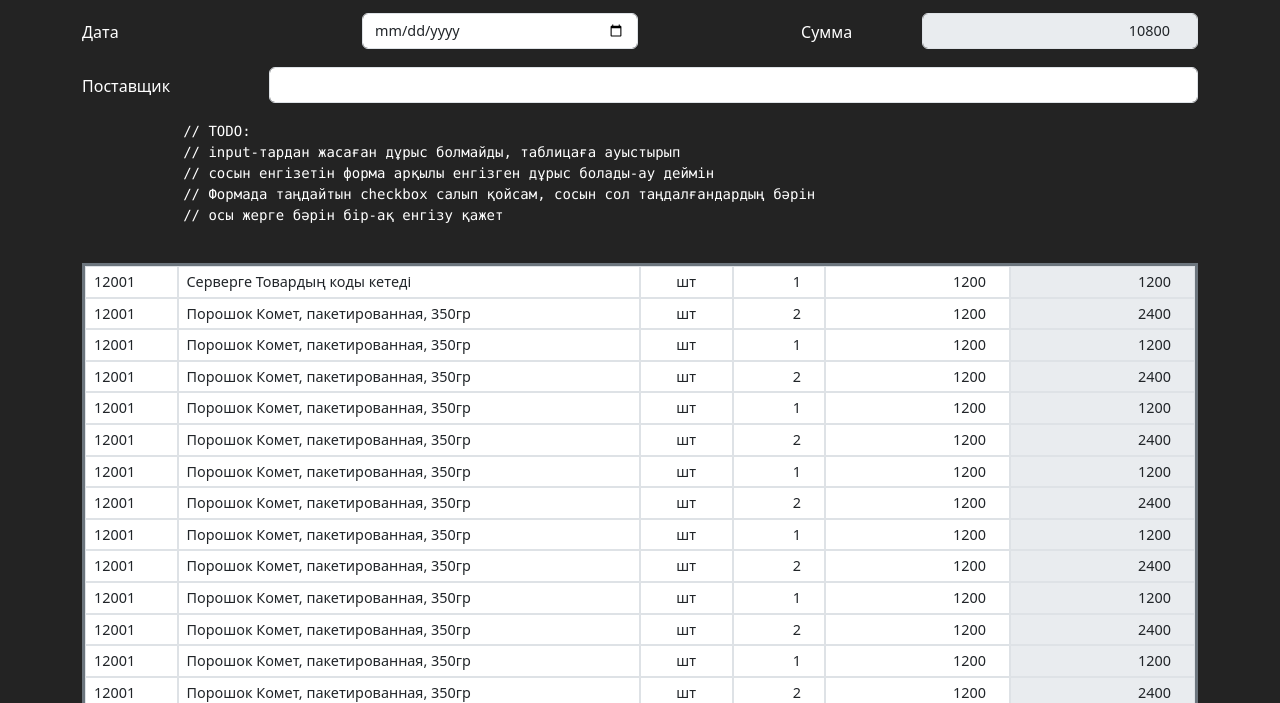
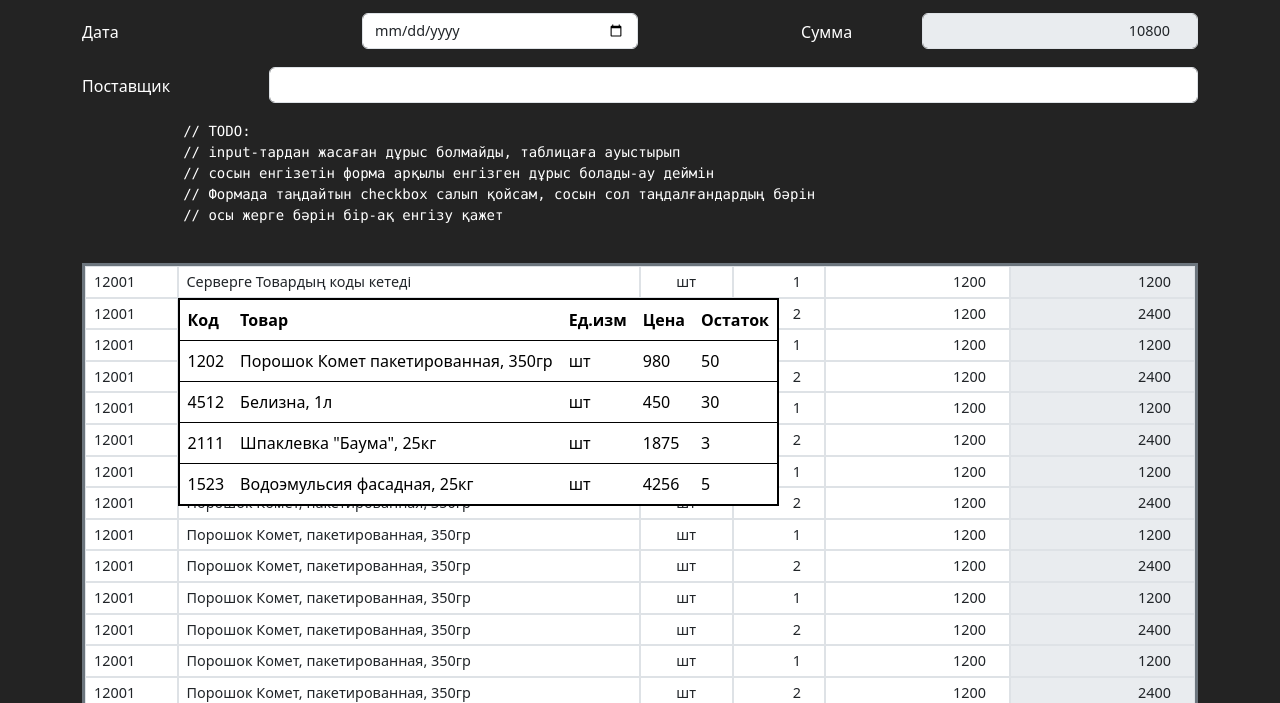
Before and after one commit to matxon/goszakup, a browser extension: page public/purchase.html in a window 1280 px wide. Shown: the part 97-800 px from the top of the page. Drawn offline with nearby package versions, Linux system fonts and the light colour scheme.

Commit message:
мынау қалып кетіпті

```diff
--- a/public/purchase.html
+++ b/public/purchase.html
@@ -60,7 +60,7 @@
                             <option selected value="12001">Порошок Комет, пакетированная, 350гр</option>
                         </select>
                         <input type="text" name="" id="" class="astable form-control form-control-sm" value="Серверге Товардың коды кетеді">
-                        <div class="result-box astable d-none">
+                        <div class="result-box astable dв-none">
                             <table class="table table-hover">
                                 <thead>
                                     <tr>
```
